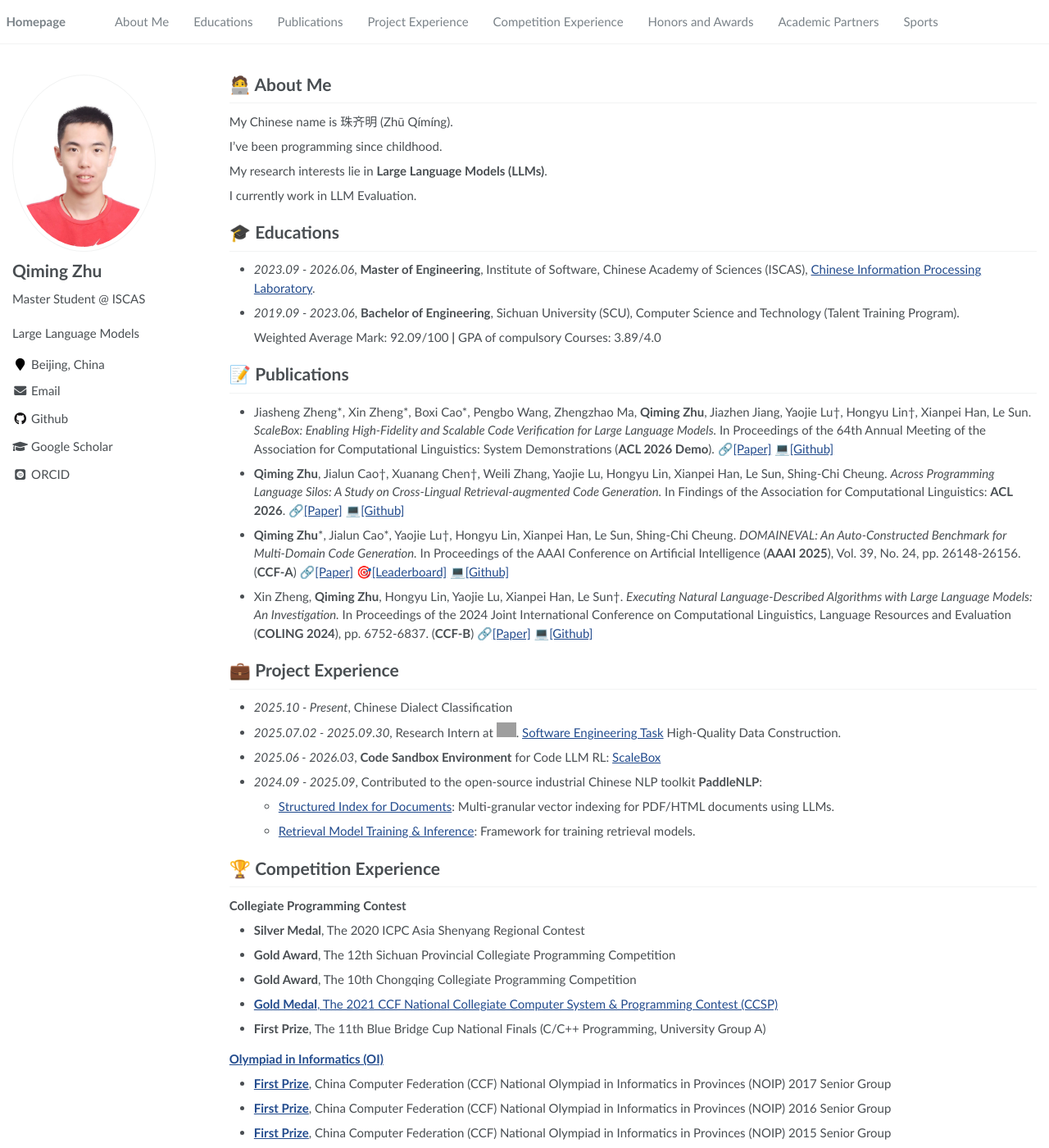
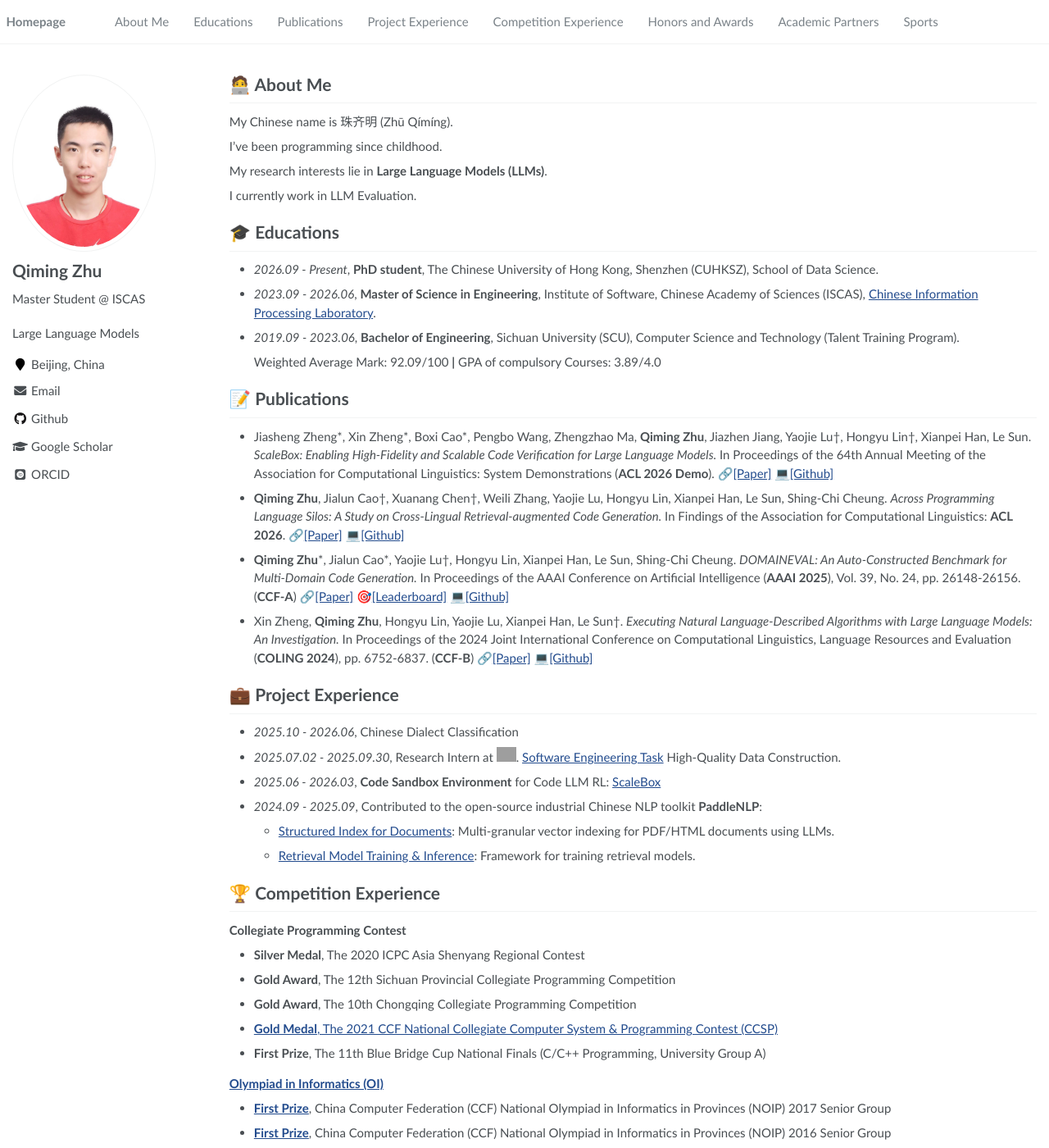
Before and after one commit to dfmz759837901/dfmz759837901.github.io, a Jekyll site: the page built from _pages/about.md, in a window 1280 px wide and 1400 px high. Shown: the whole window at 82% size. Built offline with Jekyll 4.4.1, drawn with Linux system fonts in a browser that asks for light colours; some web fonts are replaced; grey boxes are pictures that could not be loaded.

Commit message:
Update about.md

```diff
--- a/_pages/about.md
+++ b/_pages/about.md
@@ -19,7 +19,8 @@ My research interests lie in **Large Language Models (LLMs)**.
 I currently work in LLM Evaluation.
 
 # 🎓 Educations
-- *2023.09 - 2026.06*, **Master of Engineering**, Institute of Software, Chinese Academy of Sciences (ISCAS), [Chinese Information Processing Laboratory](https://www.icip.org.cn/zh/homepage).
+- *2026.09 - Present*, **PhD student**, The Chinese University of Hong Kong, Shenzhen (CUHKSZ), School of Data Science.
+- *2023.09 - 2026.06*, **Master of Science in Engineering**, Institute of Software, Chinese Academy of Sciences (ISCAS), [Chinese Information Processing Laboratory](https://www.icip.org.cn/zh/homepage).
 - *2019.09 - 2023.06*, **Bachelor of Engineering**, Sichuan University (SCU), Computer Science and Technology (Talent Training Program).
 
   Weighted Average Mark: 92.09/100 **&#124;** GPA of compulsory Courses: 3.89/4.0
@@ -28,12 +29,12 @@ I currently work in LLM Evaluation.
 
 - Jiasheng Zheng\*, Xin Zheng\*, Boxi Cao\*, Pengbo Wang, Zhengzhao Ma, **Qiming Zhu**, Jiazhen Jiang, Yaojie Lu†, Hongyu Lin†, Xianpei Han, Le Sun.
   *ScaleBox: Enabling High-Fidelity and Scalable Code Verification for Large Language Models.*
-  In Proceedings of the 64th Annual Meeting of the Association for Computational Linguistics: System Demonstrations (**ACL 2026 Demo**). 🔗[[Paper]](https://arxiv.org/abs/2604.27467) 💻[[Github]](https://github.com/icip-cas/ScaleBox)
+  In Proceedings of the 64th Annual Meeting of the Association for Computational Linguistics: System Demonstrations (**ACL 2026 Demo**). 🔗[[Paper]](https://aclanthology.org/2026.acl-demo.30) 💻[[Github]](https://github.com/icip-cas/ScaleBox)
 
 - **Qiming Zhu**, Jialun Cao†, Xuanang Chen†, Weili Zhang, Yaojie Lu, Hongyu Lin, Xianpei Han, Le Sun, Shing-Chi Cheung.
   *Across Programming Language Silos: A Study on Cross-Lingual Retrieval-augmented Code Generation.*
   In Findings of the Association for Computational Linguistics: **ACL 2026**.
-  🔗[[Paper]](https://arxiv.org/abs/2506.03535) 💻[[Github]](https://github.com/icip-cas/Cross-Lingual-RACG)
+  🔗[[Paper]](https://aclanthology.org/2026.findings-acl.1216) 💻[[Github]](https://github.com/icip-cas/Cross-Lingual-RACG)
 
 - **Qiming Zhu**\*, Jialun Cao\*, Yaojie Lu†, Hongyu Lin, Xianpei Han, Le Sun, Shing-Chi Cheung.
   *DOMAINEVAL: An Auto-Constructed Benchmark for Multi-Domain Code Generation.*
@@ -46,7 +47,7 @@ I currently work in LLM Evaluation.
   🔗[[Paper]](http://www.lrec-conf.org/proceedings/lrec-coling-2024/pdf/2024.main-1.596.pdf) 💻[[Github]](https://github.com/MrZhengXin/natural_language_program)
 
 # 💼 Project Experience
-- *2025.10 - Present*, Chinese Dialect Classification
+- *2025.10 - 2026.06*, Chinese Dialect Classification
 - *2025.07.02 - 2025.09.30*, Research Intern at <a href="https://www.baidu.com"><img src="https://www.baidu.com/img/flexible/logo/pc/result.png" style="height:1.2em;vertical-align:0.0em;"></a>. [Software Engineering Task](https://www.swebench.com/) High-Quality Data Construction.
 - *2025.06 - 2026.03*, **Code Sandbox Environment** for Code LLM RL: [ScaleBox](https://github.com/icip-cas/ScaleBox)
 - *2024.09 - 2025.09*, Contributed to the open-source industrial Chinese NLP toolkit **PaddleNLP**:
```
